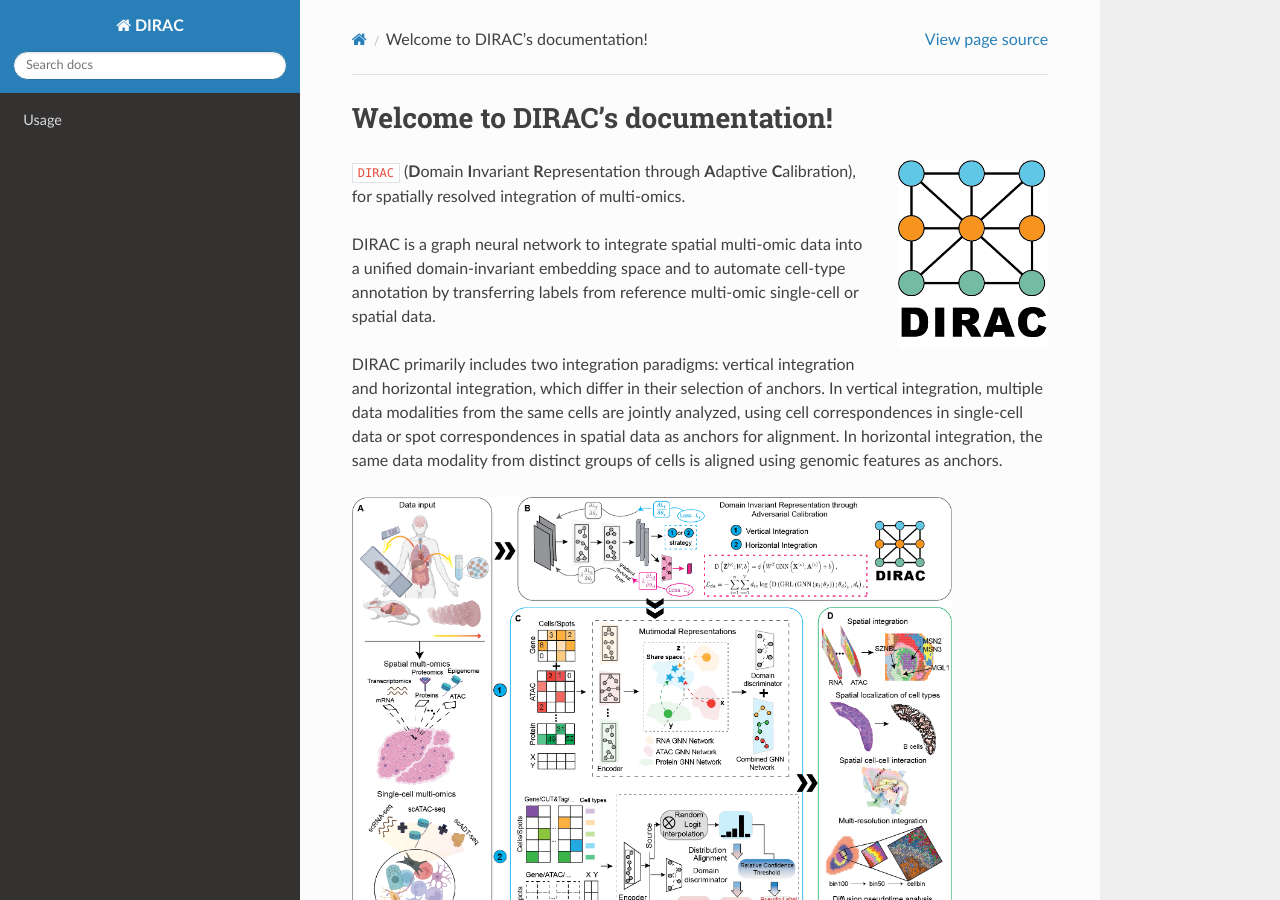
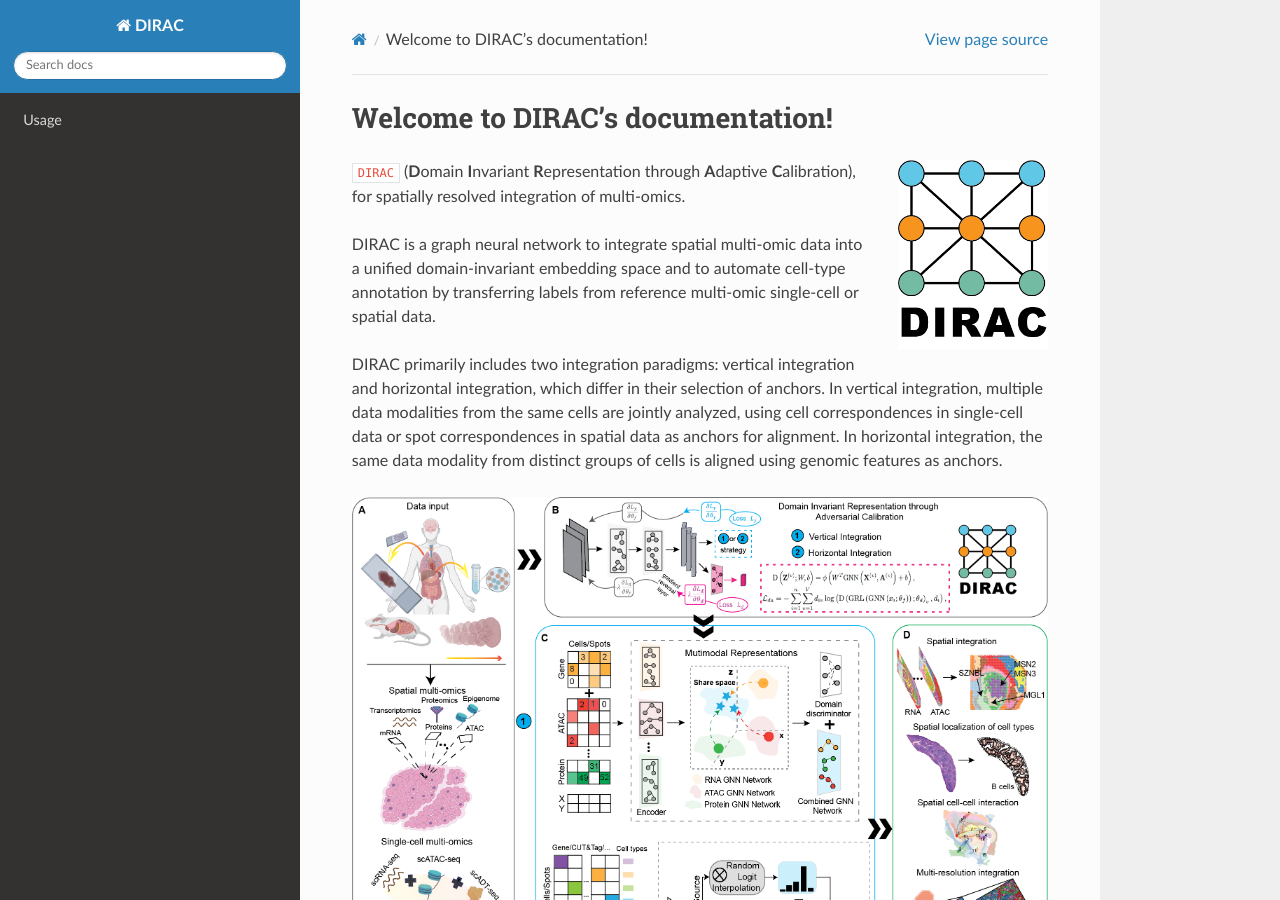
Before and after one commit to EsdenRun/DIRAC, a Sphinx documentation site: the page built from docs/source/index.rst, in a window 1280 px wide and 900 px high. Built offline with Sphinx 7.4.7 and the Read the Docs theme 3.1.0, drawn with Linux system fonts in a browser that asks for light colours.

Commit message:
Update index.rst

```diff
--- a/docs/source/index.rst
+++ b/docs/source/index.rst
@@ -13,8 +13,9 @@ DIRAC is a graph neural network to integrate spatial multi-omic data into a unif
 DIRAC primarily includes two integration paradigms: vertical integration and horizontal integration, which differ in their selection of anchors. In vertical integration, multiple data modalities from the same cells are jointly analyzed, using cell correspondences in single-cell data or spot correspondences in spatial data as anchors for alignment. In horizontal integration, the same data modality from distinct groups of cells is aligned using genomic features as anchors.
 
 .. image:: ../Figs/Workflow.png
-   :width: 600
+   :width: 800
    :alt: Model architecture
+   :align: center
 
 .. note::
 
```
